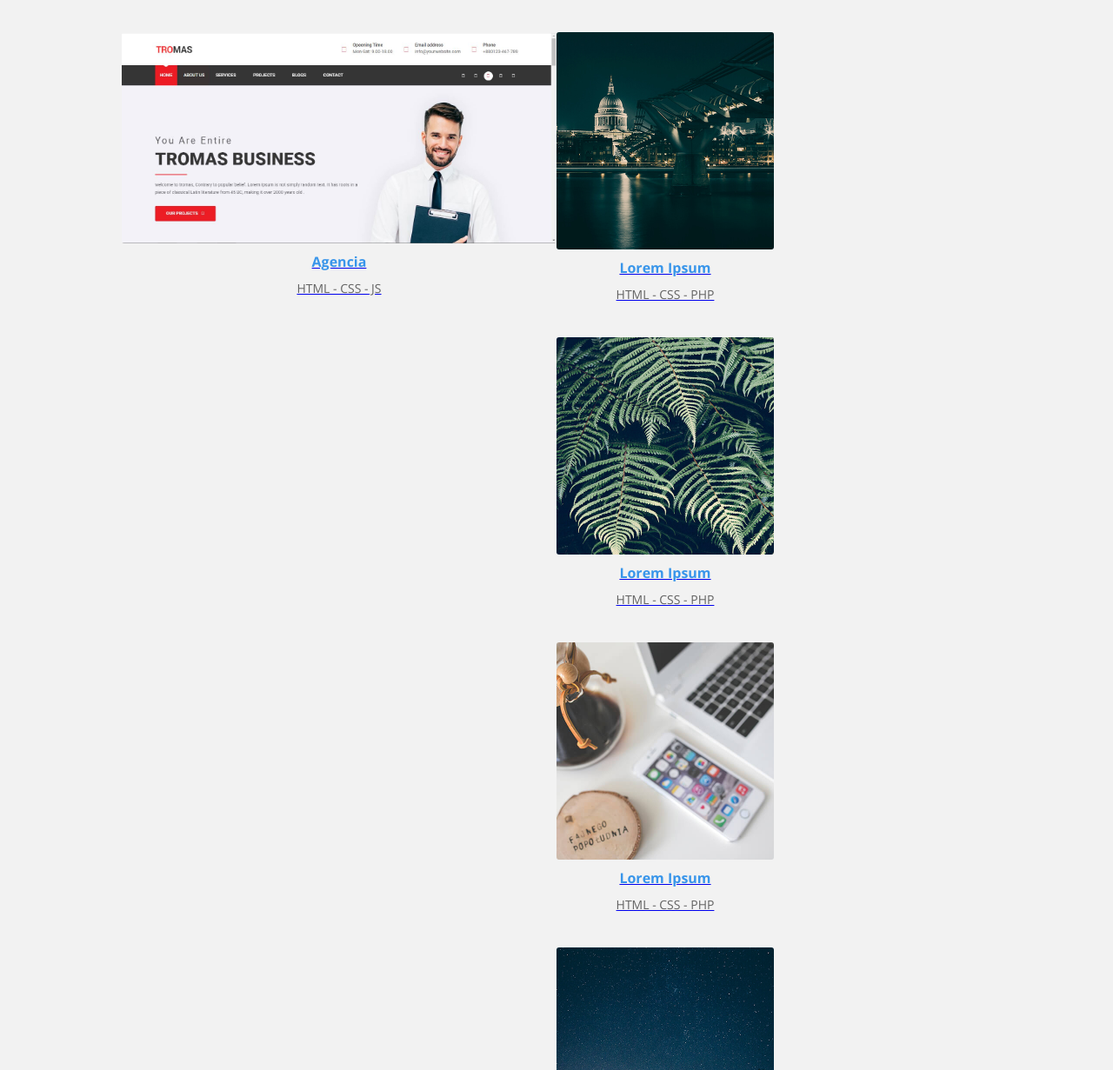
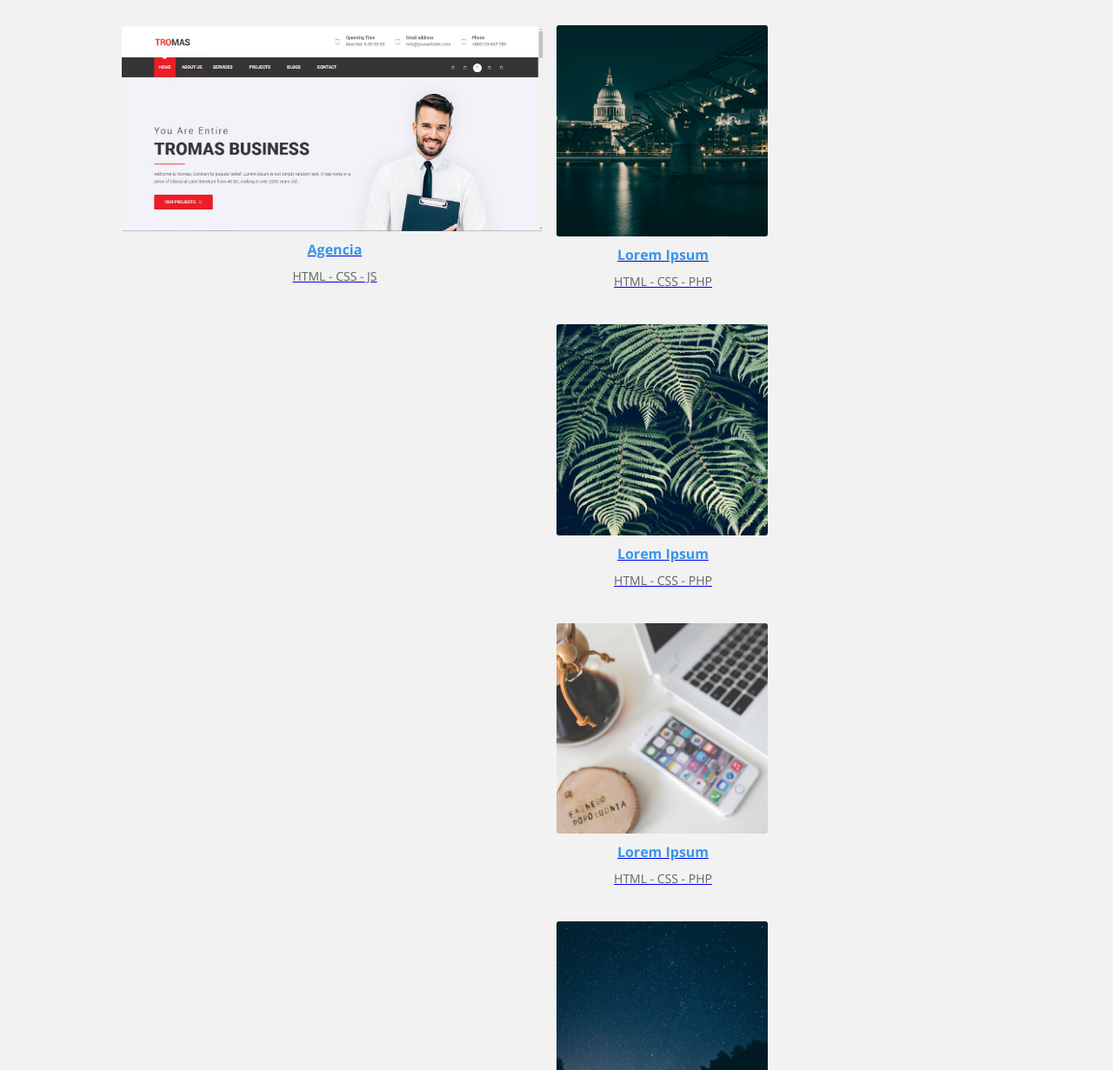
Before and after one commit to jasonstevendia/portafolio, a plain HTML site: page index.html in a window 1280 px wide. Shown: the part 1320-2551 px from the top of the page at 87% size. Drawn offline with nearby package versions, Linux system fonts and the light colour scheme.

Commit message:
Update estilos.css

```diff
--- a/css/estilos.css
+++ b/css/estilos.css
@@ -105,14 +105,14 @@ header {
     flex-wrap: wrap;
     justify-content: space-between; }
     .main .trabajos .contenedor-trabajos .trabajo {
-      width: 50%;
+      width: 49%;
       margin-bottom: 40px; }
       .main .trabajos .contenedor-trabajos .trabajo .thumb {
         width: 100%;
         margin-bottom: 10px; }
         .main .trabajos .contenedor-trabajos .trabajo .thumb img {
           vertical-align: top;
-          width: 100%;
+          width: 99%;
           border-radius: 3px; }
       .main .trabajos .contenedor-trabajos .trabajo .descripcion {
         text-align: center; }
```
